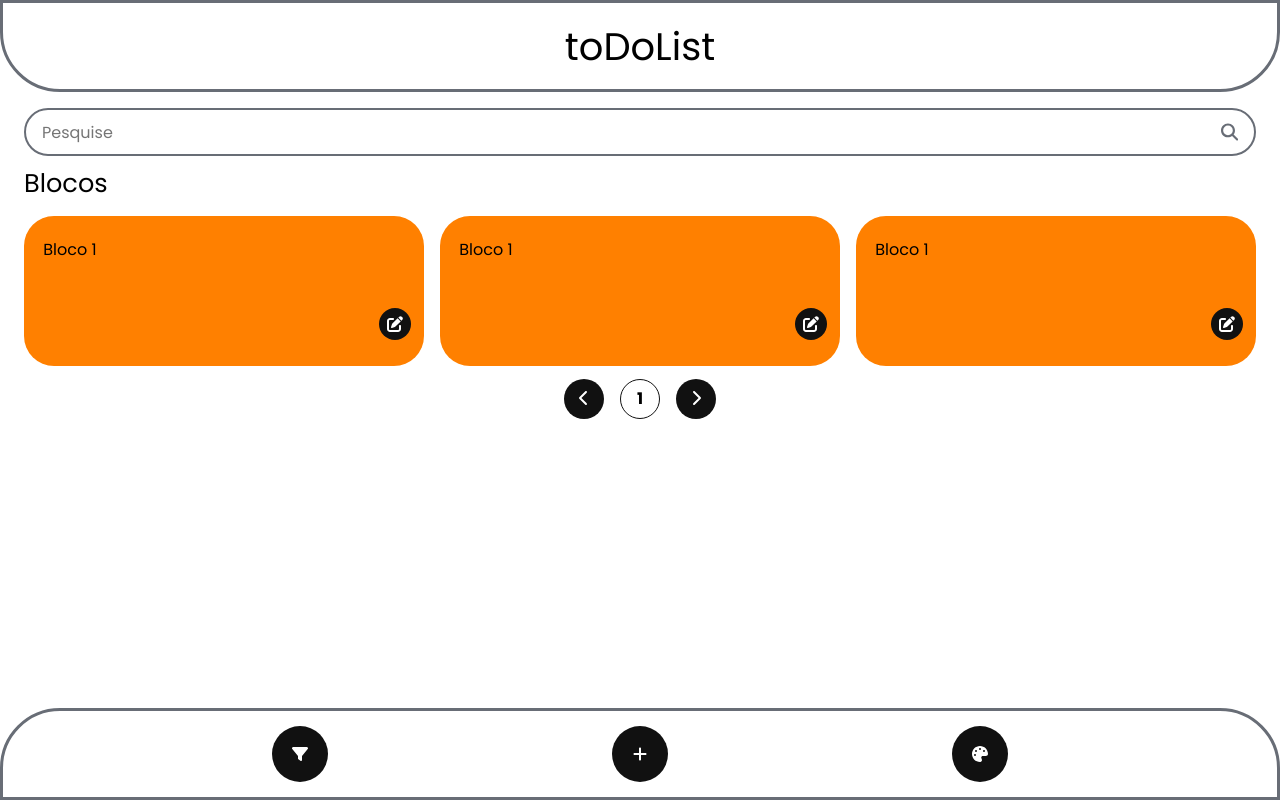
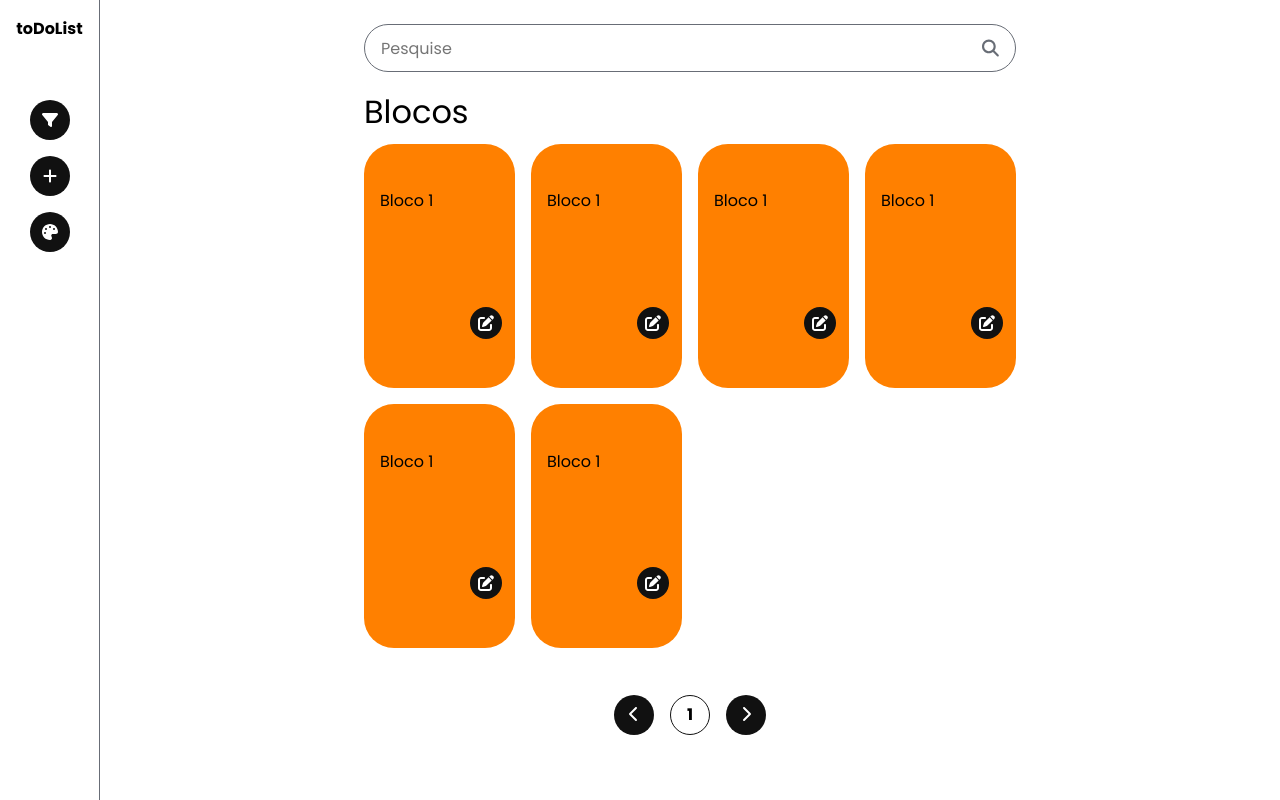
Before and after one commit to IcaroMachadoCarvalho/toDoList, a website: page dist/index.html in a window 1280 px wide. Drawn offline with Linux system fonts and the light colour scheme.

Commit message:
feat: Adicionar display grid no body para layouts de telas maiores com base na ideia do projeto

```diff
--- a/dist/index.html
+++ b/dist/index.html
@@ -26,6 +26,36 @@
       <section class="blockList">
         <h1 class="blockList__title">Blocos</h1>
         <div class="blocks">
+          <div class="blocks__item">
+            <p>Bloco 1</p>
+            <div class="item__edit">
+              <svg xmlns="http://www.w3.org/2000/svg" viewBox="0 0 512 512">
+                <path
+                  d="M471.6 21.7c-21.9-21.9-57.3-21.9-79.2 0L362.3 51.7l97.9 97.9 30.1-30.1c21.9-21.9 21.9-57.3 0-79.2L471.6 21.7zm-299.2 220c-6.1 6.1-10.8 13.6-13.5 21.9l-29.6 88.8c-2.9 8.6-.6 18.1 5.8 24.6s15.9 8.7 24.6 5.8l88.8-29.6c8.2-2.7 15.7-7.4 21.9-13.5L437.7 172.3 339.7 74.3 172.4 241.7zM96 64C43 64 0 107 0 160L0 416c0 53 43 96 96 96l256 0c53 0 96-43 96-96l0-96c0-17.7-14.3-32-32-32s-32 14.3-32 32l0 96c0 17.7-14.3 32-32 32L96 448c-17.7 0-32-14.3-32-32l0-256c0-17.7 14.3-32 32-32l96 0c17.7 0 32-14.3 32-32s-14.3-32-32-32L96 64z"
+                />
+              </svg>
+            </div>
+          </div>
+          <div class="blocks__item">
+            <p>Bloco 1</p>
+            <div class="item__edit">
+              <svg xmlns="http://www.w3.org/2000/svg" viewBox="0 0 512 512">
+                <path
+                  d="M471.6 21.7c-21.9-21.9-57.3-21.9-79.2 0L362.3 51.7l97.9 97.9 30.1-30.1c21.9-21.9 21.9-57.3 0-79.2L471.6 21.7zm-299.2 220c-6.1 6.1-10.8 13.6-13.5 21.9l-29.6 88.8c-2.9 8.6-.6 18.1 5.8 24.6s15.9 8.7 24.6 5.8l88.8-29.6c8.2-2.7 15.7-7.4 21.9-13.5L437.7 172.3 339.7 74.3 172.4 241.7zM96 64C43 64 0 107 0 160L0 416c0 53 43 96 96 96l256 0c53 0 96-43 96-96l0-96c0-17.7-14.3-32-32-32s-32 14.3-32 32l0 96c0 17.7-14.3 32-32 32L96 448c-17.7 0-32-14.3-32-32l0-256c0-17.7 14.3-32 32-32l96 0c17.7 0 32-14.3 32-32s-14.3-32-32-32L96 64z"
+                />
+              </svg>
+            </div>
+          </div>
+          <div class="blocks__item">
+            <p>Bloco 1</p>
+            <div class="item__edit">
+              <svg xmlns="http://www.w3.org/2000/svg" viewBox="0 0 512 512">
+                <path
+                  d="M471.6 21.7c-21.9-21.9-57.3-21.9-79.2 0L362.3 51.7l97.9 97.9 30.1-30.1c21.9-21.9 21.9-57.3 0-79.2L471.6 21.7zm-299.2 220c-6.1 6.1-10.8 13.6-13.5 21.9l-29.6 88.8c-2.9 8.6-.6 18.1 5.8 24.6s15.9 8.7 24.6 5.8l88.8-29.6c8.2-2.7 15.7-7.4 21.9-13.5L437.7 172.3 339.7 74.3 172.4 241.7zM96 64C43 64 0 107 0 160L0 416c0 53 43 96 96 96l256 0c53 0 96-43 96-96l0-96c0-17.7-14.3-32-32-32s-32 14.3-32 32l0 96c0 17.7-14.3 32-32 32L96 448c-17.7 0-32-14.3-32-32l0-256c0-17.7 14.3-32 32-32l96 0c17.7 0 32-14.3 32-32s-14.3-32-32-32L96 64z"
+                />
+              </svg>
+            </div>
+          </div>
           <div class="blocks__item">
             <p>Bloco 1</p>
             <div class="item__edit">
--- a/dist/style/css/main.css
+++ b/dist/style/css/main.css
@@ -44,26 +44,63 @@ body {
   scroll-behavior: smooth;
 }
 
+:root {
+  font-size: 16px;
+}
+
 body {
   font-family: "poppins", sans-serif;
+}
+@media (min-width: 768px) {
+  body {
+    height: 100vh;
+    display: grid;
+    grid-template-columns: 100px 1fr;
+    grid-template-rows: 100px calc(100vh - 100px);
+    grid-template-areas: "h m" "f m" "f m";
+  }
 }
 
 .header {
   width: 100%;
   height: 92px;
-  border: 3px solid #686d76;
+  border: 1px solid #686d76;
   border-bottom-right-radius: 60px;
   border-bottom-left-radius: 60px;
 }
 .header h1 {
   text-align: center;
-  padding: 15px;
+  padding: 1rem;
   font-size: 2.4rem;
   font-weight: normal;
+}
+@media (min-width: 768px) {
+  .header h1 {
+    font-size: 1rem;
+    font-weight: bold;
+  }
+}
+@media (min-width: 768px) {
+  .header {
+    grid-area: h;
+    border: none;
+    height: 100%;
+    border-radius: 0px;
+    border-right: 1px solid #686d76;
+  }
 }
 
 main {
   padding: 1rem 1.5rem 0rem 1.5rem;
+}
+@media (min-width: 768px) {
+  main {
+    grid-area: m;
+    min-width: 700px;
+    max-width: 1100px;
+    margin: 0 auto;
+    padding: 1.5rem;
+  }
 }
 main .search {
   width: 100%;
@@ -71,10 +108,15 @@ main .search {
   margin-bottom: 0.5rem;
   border-radius: 16px;
 }
+@media (min-width: 768px) {
+  main .search {
+    margin-bottom: 1rem;
+  }
+}
 main .search .searchBar {
   width: 100%;
   height: 100%;
-  border: 2px solid #686d76;
+  border: 1px solid #686d76;
   padding: 1rem;
   border-radius: 28px;
   display: flex;
@@ -84,7 +126,7 @@ main .search .searchBar {
 }
 main .search .searchBar form {
   width: 100%;
-  gap: 10px;
+  gap: 0.5rem;
   display: flex;
   flex-direction: row;
   justify-content: center;
@@ -112,12 +154,25 @@ main .blockList {
   flex-direction: column;
   justify-content: space-between;
   align-items: center;
-  gap: 0.8rem;
+  gap: 1rem;
+}
+@media (min-width: 768px) {
+  main .blockList {
+    height: 86%;
+    gap: 0.5rem;
+    justify-content: start;
+    position: relative;
+  }
 }
 main .blockList__title {
   align-self: start;
-  font-size: 1.6rem;
+  font-size: 1.25rem;
   font-weight: normal;
+}
+@media (min-width: 768px) {
+  main .blockList__title {
+    font-size: 2rem;
+  }
 }
 main .blockList .blocks {
   width: 100%;
@@ -125,13 +180,19 @@ main .blockList .blocks {
   display: grid;
   grid-template-columns: repeat(auto-fit, minmax(150px, 1fr));
   grid-template-rows: repeat(auto-fit, minmax(150px, 1fr));
+  align-items: center;
   grid-gap: 1rem;
   overflow-y: scroll;
   scroll-behavior: smooth;
 }
+@media (min-width: 768px) {
+  main .blockList .blocks {
+    height: 78%;
+  }
+}
 main .blockList .blocks__item {
   background-color: #ff8000;
-  height: 150px;
+  height: 100%;
   display: flex;
   flex-direction: column;
   justify-content: space-around;
@@ -141,7 +202,7 @@ main .blockList .blocks__item {
 }
 main .blockList .blocks__item p {
   width: 100%;
-  padding: 0.5rem 1.2rem;
+  padding: 0.5rem 1rem;
   overflow: hidden;
   text-overflow: ellipsis;
   white-space: nowrap;
@@ -183,8 +244,15 @@ main .blockList .pagination {
   display: flex;
   flex-direction: row;
   justify-content: center;
-  align-items: space-around;
+  align-items: none;
   width: 60%;
+}
+@media (min-width: 768px) {
+  main .blockList .pagination {
+    position: absolute;
+    bottom: 0px;
+    width: 100%;
+  }
 }
 main .blockList .pagination span {
   text-align: center;
@@ -225,7 +293,7 @@ main .blockList .pagination button:hover svg path, main .blockList .pagination b
   height: 92px;
   position: fixed;
   bottom: 0;
-  border: 3px solid #686d76;
+  border: 1px solid #686d76;
   border-top-right-radius: 60px;
   border-top-left-radius: 60px;
   z-index: 100;
@@ -234,12 +302,30 @@ main .blockList .pagination button:hover svg path, main .blockList .pagination b
   justify-content: center;
   align-items: center;
 }
+@media (min-width: 768px) {
+  .footer {
+    grid-area: f;
+    position: relative;
+    height: 100%;
+    align-items: flex-start;
+    border: none;
+    border-radius: 0px;
+    border-right: 1px solid #686d76;
+  }
+}
 .footer .footer__btn {
   width: 80%;
   display: flex;
   flex-direction: row;
   justify-content: space-around;
   align-items: center;
+}
+@media (min-width: 768px) {
+  .footer .footer__btn {
+    flex-direction: column;
+    width: auto;
+    gap: 1rem;
+  }
 }
 .footer .footer__btn button {
   background-color: #111111;
@@ -263,5 +349,11 @@ main .blockList .pagination button:hover svg path, main .blockList .pagination b
 .footer .footer__btn button:hover svg path, .footer .footer__btn button:focus svg path {
   fill: #111111;
 }
+@media (min-width: 768px) {
+  .footer .footer__btn button {
+    width: 2.5rem;
+    height: 2.5rem;
+  }
+}
 
 /*# sourceMappingURL=main.css.map */
--- a/dist/style/scss/main.scss
+++ b/dist/style/scss/main.scss
@@ -1,44 +1,84 @@
 @import "_variables.scss";
 @import "_reset.scss";
 
+:root {
+  font-size: 16px;
+}
+
 body {
   font-family: $font;
+
+  @include responsive(medium) {
+    height: 100vh;
+    display: grid;
+    grid-template-columns: 100px 1fr;
+    grid-template-rows: 100px calc(100vh - 100px);
+    grid-template-areas:
+      "h m"
+      "f m"
+      "f m";
+  }
 }
 
 .header {
   width: 100%;
   height: 92px;
-  border: 3px solid $gray;
+  border: 1px solid $gray;
   border-bottom-right-radius: 60px;
   border-bottom-left-radius: 60px;
 
   h1 {
     text-align: center;
-    padding: 15px;
+    padding: $padding-s;
     font-size: 2.4rem;
     font-weight: $normal;
+
+    @include responsive(medium) {
+      font-size: $fonte-size-b;
+      font-weight: $bold;
+    }
+  }
+
+  @include responsive(medium) {
+    grid-area: h;
+    border: none;
+    height: 100%;
+    border-radius: 0px;
+    border-right: 1px solid $gray;
   }
 }
 
 main {
-  padding: 1rem 1.5rem 0rem 1.5rem;
+  padding: $padding-s $padding-m 0rem $padding-m;
+
+  @include responsive(medium) {
+    grid-area: m;
+    min-width: 700px;
+    max-width: 1100px;
+    margin: 0 auto;
+    padding: $padding-m;
+  }
 
   .search {
     width: 100%;
     height: 3rem;
     margin-bottom: 0.5rem;
     border-radius: 16px;
+
+    @include responsive(medium) {
+      margin-bottom: 1rem;
+    }
     .searchBar {
       width: 100%;
       height: 100%;
-      border: 2px solid $gray;
-      padding: 1rem;
+      border: 1px solid $gray;
+      padding: $padding-s;
       border-radius: 28px;
 
       @include flex(row, start, center);
       form {
         width: 100%;
-        gap: 10px;
+        gap: $gap-xs;
         @include flex(row, center, space-between);
         svg {
           height: 1.5rem;
@@ -69,12 +109,23 @@ main {
     width: 100%;
     height: auto;
     @include flex(column, space-between, center);
-    gap: 0.8rem;
+    gap: $gap-s;
+
+    @include responsive(medium) {
+      height: 86%;
+      gap: $gap-xs;
+      justify-content: start;
+      position: relative;
+    }
 
     &__title {
       align-self: start;
-      font-size: 1.6rem;
+      font-size: $fonte-size-m;
       font-weight: normal;
+
+      @include responsive(medium){
+        font-size: $fonte-size-l;
+      }
     }
 
     .blocks {
@@ -83,19 +134,24 @@ main {
       display: grid;
       grid-template-columns: repeat(auto-fit, minmax(150px, 1fr));
       grid-template-rows: repeat(auto-fit, minmax(150px, 1fr));
-      grid-gap: 1rem;
+      align-items: center;
+      grid-gap: $gap-s;
       overflow-y: scroll;
       scroll-behavior: smooth;
 
+      @include responsive(medium){
+        height: 78%;
+      }
+
       &__item {
         background-color: $orange;
-        height: 150px;
+        height: 100%;
         @include flex(column, space-around, start);
         border: none;
         border-radius: 30px;
         p {
           width: 100%;
-          padding: 0.5rem 1.2rem;
+          padding: $padding-2xs $padding-s;
           overflow: hidden;
           text-overflow: ellipsis;
           white-space: nowrap;
@@ -123,8 +179,15 @@ main {
     }
 
     .pagination {
-      @include flex(row, center, space-around);
+      @include flex(row, center,none);
       width: 60%;
+
+      @include responsive(medium) {
+        position: absolute;
+        bottom: 0px;
+        width: 100%;
+      }
+
       span {
         text-align: center;
         padding: 0.4rem 0rem;
@@ -154,15 +217,31 @@ main {
   height: 92px;
   position: fixed;
   bottom: 0;
-  border: 3px solid $gray;
+  border: 1px solid $gray;
   border-top-right-radius: 60px;
   border-top-left-radius: 60px;
   z-index: 100;
   @include flex(row, center, center);
 
+  @include responsive(medium) {
+    grid-area: f;
+    position: relative;
+    height: 100%;
+    align-items: flex-start;
+    border: none;
+    border-radius: 0px;
+    border-right: 1px solid $gray;
+  }
+
   .footer__btn {
     width: 80%;
     @include flex(row, space-around, center);
+
+    @include responsive(medium) {
+      flex-direction: column;
+      width: auto;
+      gap: $gap-s;
+    }
 
     button {
       background-color: $black;
@@ -172,6 +251,11 @@ main {
       transition: 0.4s;
 
       @include svgIcon;
+
+      @include responsive(medium) {
+        width: 2.5rem;
+        height: 2.5rem;
+      }
     }
   }
 }
```
Also changed, not shown: dist/style/scss/_variables.scss (+36 -0 lines), 1 other file.
